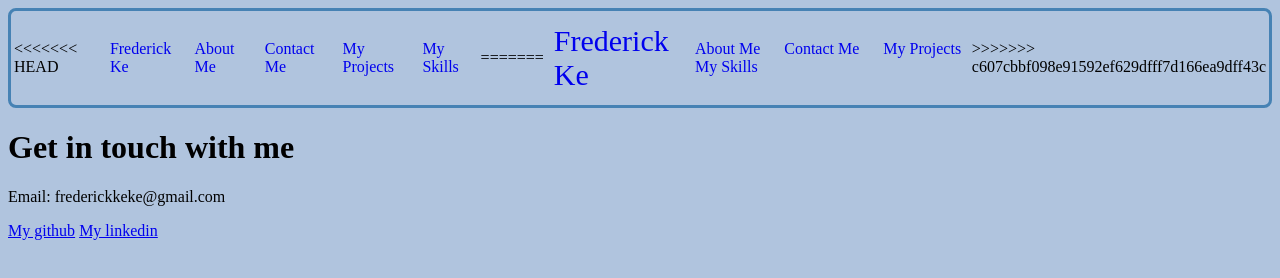
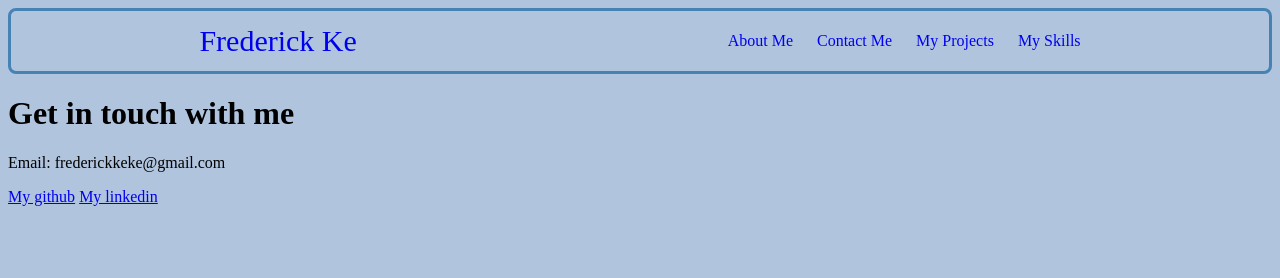
Before and after one commit to freddydude02/Porfolio-project, a plain HTML site: page contact.html in a window 1280 px wide. Drawn offline with Linux system fonts and the light colour scheme.

Commit message:
skeleton-2

```diff
--- a/contact.html
+++ b/contact.html
@@ -10,13 +10,6 @@
     <body>
         <header>
             <nav class="top-nav">
-<<<<<<< HEAD
-                <a href="index.html">Frederick Ke</a>
-                <a href="abouts.html">About Me</a>
-                <a href="contact.html">Contact Me</a>
-                <a href="projects.html">My Projects</a>
-                <a href="skills.html">My Skills</a>
-=======
                 <a class="main-home" href="index.html">Frederick Ke</a>
                 <div class="top-nav-side">
                     <a href="abouts.html">About Me</a>
@@ -24,7 +17,6 @@
                     <a href="projects.html">My Projects</a>
                     <a href="skills.html">My Skills</a>
                 </div>
->>>>>>> c607cbbf098e91592ef629dfff7d166ea9dff43c
             </nav>
         </header>
         <main>
```
Also changed, not shown: index.html (+0 -8 lines), projects.html (+0 -8 lines), skills.html (+0 -8 lines).
